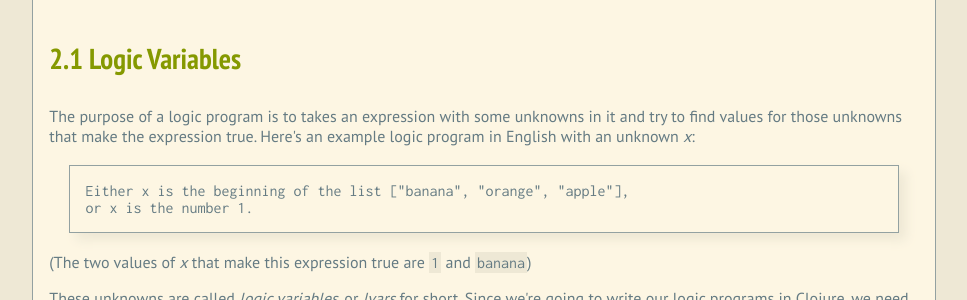
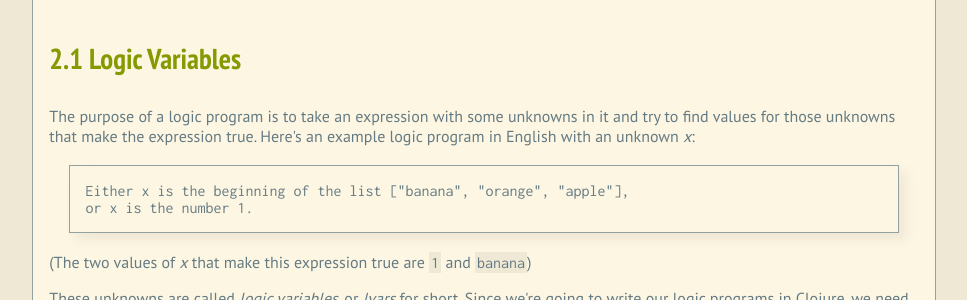
Before and after one commit to mullr/micrologic, a Jekyll site: the page literate.html, which Jekyll copies as it is, in a window 1280 px wide and 900 px high, scrolled down 1076 px. Shown: the part 154-454 px from the top of the window, without its empty margins (156-1123 px from the left). Built offline with Jekyll 4.4.1, drawn with Linux system fonts in a browser that asks for light colours; Markdown is read by kramdown in place of the engine named in the settings; some of the changed text lies outside the part shown.

Commit message:
Update docs

```diff
--- a/literate.html
+++ b/literate.html
@@ -4,7 +4,7 @@
 <html xmlns="http://www.w3.org/1999/xhtml" lang="en" xml:lang="en">
 <head>
 <title>microLogic</title>
-<!-- 2015-01-08 Thu 10:39 -->
+<!-- 2015-01-08 Thu 10:41 -->
 <meta  http-equiv="Content-Type" content="text/html;charset=utf-8" />
 <meta  name="generator" content="Org-mode" />
 <meta  name="author" content="Russell Mull" />
@@ -237,7 +237,7 @@
 <h3 id="sec-2-1"><span class="section-number-3">2.1</span> Logic Variables</h3>
 <div class="outline-text-3" id="text-2-1">
 <p>
-The purpose of a logic program is to takes an expression with some
+The purpose of a logic program is to take an expression with some
 unknowns in it and try to find values for those unknowns that make the
 expression true. Here's an example logic program in English with an
 unknown <i>x</i>:
@@ -1694,7 +1694,7 @@
 </div>
 <div id="postamble" class="status">
 <p class="author">Author: Russell Mull</p>
-<p class="date">Created: 2015-01-08 Thu 10:39</p>
+<p class="date">Created: 2015-01-08 Thu 10:41</p>
 <p class="creator"><a href="http://www.gnu.org/software/emacs/">Emacs</a> 24.4.1 (<a href="http://orgmode.org">Org</a> mode 8.2.10)</p>
 <p class="validation"><a href="http://validator.w3.org/check?uri=referer">Validate</a></p>
 </div>
```
